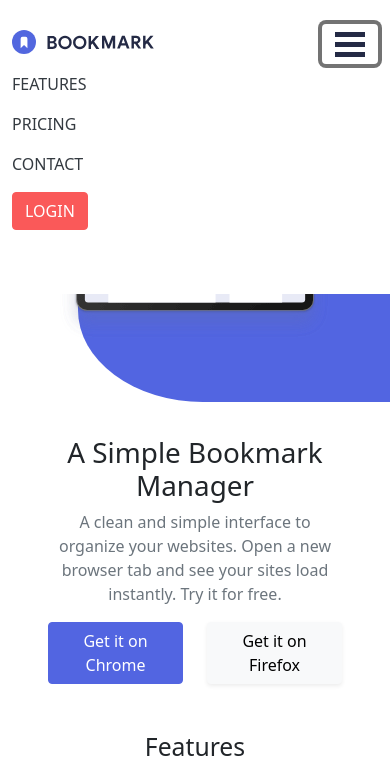
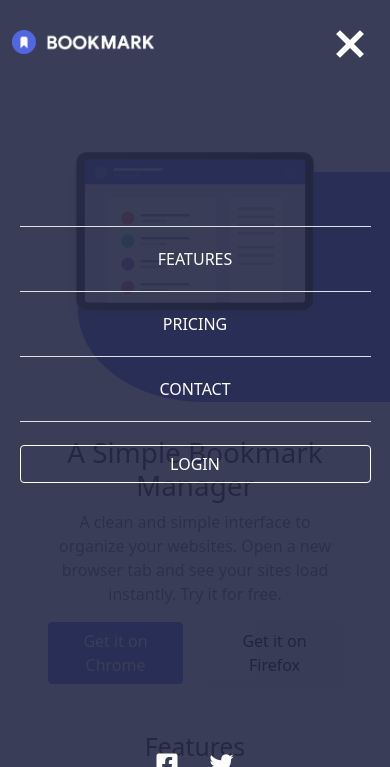
Before and after one commit to recasmir/sprint2, a website: page index.html in a window 390 px wide. Both pictures are taken after a click on the button "Toggle navigation". Shown: the top 767 px of the page. Drawn offline with nearby package versions, Linux system fonts and the light colour scheme.

Commit message:
hamburger style menu done

```diff
--- a/index.html
+++ b/index.html
@@ -14,18 +14,19 @@
 <body>
   <header>
         <nav id="menu-top"class="navbar fixed-top navbar-expand-lg navbar-light bg-white">
-            <div class="container-xl pt-3">
+            <div class="container-xl pt-3 position-relative">
               <a class="navbar-brand" href="#">
-                <img src="IMG/logo-bookmark.svg" alt="" width="" height="24" class="d-inline-block align-text-top">
+                <img id="toggle-image" src="img/logo-bookmark.svg" alt="" width="" height="24" class="d-inline-block align-text-top white-logo">
               </a>
-              <button class="navbar-toggler" type="button" data-bs-toggle="collapse" data-bs-target="#navbarSupportedContent" aria-controls="navbarSupportedContent" aria-expanded="false" aria-label="Toggle navigation">
-                <span class="navbar-toggler-icon">
+              <button onclick="toggleHamburger(), toggleBackground(), toggleImage()" class="navbar-toggler" type="button" data-bs-toggle="collapse" data-bs-target="#navbarSupportedContent" aria-controls="navbarSupportedContent" aria-expanded="false" aria-label="Toggle navigation">
+                <span id="menu-icon" class="navbar-toggler-icon">
                 </span>
+
               </button>
               <div class="collapse navbar-collapse" id="navbarSupportedContent">
                 <ul class="navbar-nav me-auto mb-2 mb-lg-0 justify-content-end">
                   <li class="nav-item">
-                    <a class="nav-link" aria-current="page" href="#">FEATURES</a>
+                    <a class="nav-link first-item" aria-current="page" href="#">FEATURES</a>
                   </li>
                   <li class="nav-item">
                     <a class="nav-link" href="#">PRICING</a>
@@ -314,34 +315,35 @@
             <i class="fab fa-twitter p-3"></i>
         </div>
       </div>
-
-
-      <!-- <nav class="navbar navbar-expand-sm navbar-dark">
-        <div class="container-xl">
-          <a class="navbar-brand" href="#">
-            <img src="img/logo-bookmark-white.png" alt="" width="" height="24" class="d-inline-block align-text-top">
-          </a>
-            <ul class="navbar-nav me-auto mb-2 mb-lg-0">
-              <li class="nav-item">
-                <a class="nav-link active" aria-current="page" href="#">FEATURES</a>
-              </li>
-              <li class="nav-item">
-                <a class="nav-link" href="#">PRICING</a>
-              </li>
-              <li class="nav-item">
-                <a class="nav-link" href="#">CONTACT</a>
-              </li>
-            </ul>
-            <form class="d-flex">
-              <i class="fab fa-facebook-square p-3"></i>
-              <i class="fab fa-twitter p-3"></i>
-            </form>
-        </div>
-      </nav> -->
     </div>
   </footer>
 </main>
 <script src="https://cdn.jsdelivr.net/npm/bootstrap@5.1.3/dist/js/bootstrap.bundle.min.js" integrity="sha384-ka7Sk0Gln4gmtz2MlQnikT1wXgYsOg+OMhuP+IlRH9sENBO0LRn5q+8nbTov4+1p" crossorigin="anonymous"></script>
 <script src="https://cdnjs.cloudflare.com/ajax/libs/1000hz-bootstrap-validator/0.11.9/validator.min.js"></script>
+
+
+<script>
+  function toggleHamburger() {
+    var element = document.getElementById("menu-icon");
+    element.classList.toggle("close");
+  }
+
+  function toggleBackground() {
+    var element = document.getElementById("menu-top");
+    element.classList.toggle("top-background");
+    element.classList.toggle("bg-white");
+  }
+
+  function toggleImage() {
+    var img = document.getElementById('toggle-image').src;
+    if (img.indexOf('img/logo-bookmark.svg')!=-1) {
+        document.getElementById('toggle-image').src  = 'img/logo-bookmark-white.png';
+    }
+      else {
+        document.getElementById('toggle-image').src = 'img/logo-bookmark.svg';
+    }
+  }
+
+</script>
 </body>
 </html>
--- a/sass/main.scss
+++ b/sass/main.scss
@@ -1,5 +1,6 @@
 $primary: #5265E1;
 $secondary: #FA5959;
+$background: #242946;
 $danger:$secondary;
 $navbar-light-toggler-icon-bg: url("../img/icon-hamburger.svg");
 $accordion-button-icon: url("../img/icon-arrow.svg");
@@ -9,7 +10,7 @@ $accordion-button-active-color: $secondary;
 @import "../node_modules/bootstrap/scss/_functions";
 @import "../node_modules/bootstrap/scss/_variables";
 
-
+//GENERAL
 p{
     color:$gray-600;
 }
@@ -18,44 +19,10 @@ header{
 }
 .btn-danger{
     color: $white !important;
-}
-
-#menu-top.show{
-    background-color: #242946;
-    display: flex;
-    flex-direction: column;
-    justify-content: center;
-
-    .btn-danger{
-        background-color: transparent;
-        border-color: $white;
+    &:hover{
+        color:$secondary !important;
+        background-color: $white !important;
     }
-    .fa-facebook-square{
-        color: $white;
-    }
-    .fa-twitter{
-        color: $white;
-    }
-
-    a.nav-link{
-        color: $white !important;
-        border-bottom: 1px solid $gray-100;
-        text-align: center;
-    }
-}
-
-#menu-top a.nav-link{
-    color: $gray-800 !important;
-    &:hover{
-        color: $secondary !important;
-    }
-}
-.navbar-toggler{
-    border-color: transparent !important;
-  }
-.btn-danger:hover{
-    color:$secondary !important;
-    background-color: $white !important;
 }
 .btn-primary:hover{
     color: $primary !important;
@@ -64,6 +31,92 @@ header{
 .btn-light:hover{
     border-color: $black !important;
 }
+
+#menu-top a.nav-link:hover{
+    color: $secondary;
+}
+
+//TOP MENU WHEN COLLAPSED - HAMBURGER MENU
+
+.navbar-light .navbar-toggler {
+    color: transparent !important;
+    border-color: transparent !important;
+}
+button.navbar-toggler.collapsed{
+      border-color: transparent !important;
+  }
+.navbar-collapse.collapse.show{
+    position: absolute;
+    top:64px;
+    left:0;
+    background-color: rgba($background, 0.9);
+    display: flex;
+    flex-direction: column;
+    justify-content: center;
+    height: 100vh;
+    width: 100vw;
+
+}
+.close {
+    background-image: url("../img/icon-close.svg") !important;
+    border-color: transparent !important;
+}
+.top-background{
+    background-color: rgba($background, 0.9)!important;
+}
+
+@media (min-width: 992px){
+    #menu-top a.nav-link{
+        color: $gray-800 !important;
+    }
+
+ }
+@media (max-width: 991.98px){
+
+    #menu-top a.nav-link{
+        color: $white;
+        border-bottom: 1px solid $gray-300;
+        padding: 20px;
+    }
+    a.first-item{
+        border-top: 1px solid $gray-300;
+    }
+    #menu-top ul.navbar-nav{
+        width: 95vw;
+        text-align: center;
+        padding-left: 5%;
+        padding-bottom: 15px;
+        margin-top: 30px;
+    }
+    #menu-top button.btn.btn-danger {
+        background: transparent;
+        border-color: white;
+        width: 90vw;
+    }
+    .social{
+        padding-top: 30vh;
+    }
+ }
+
+
+
+
+
+
+
+
+//     &.fa-facebook-square{
+//         color: $white;
+//     }
+//     &.fa-twitter{
+//         color: $white;
+//     }
+
+// }
+
+
+
+
 
 
 //TOP BANNER
@@ -153,7 +206,7 @@ footer{
     }
 }
 .footer-bottom{
-    background-color: #242946;
+    background-color: $background;
 }
 .fa-facebook-square, .fa-twitter{
     font-size: 1.5rem;
```
Also changed, not shown: css/main.css, 1 other file.
